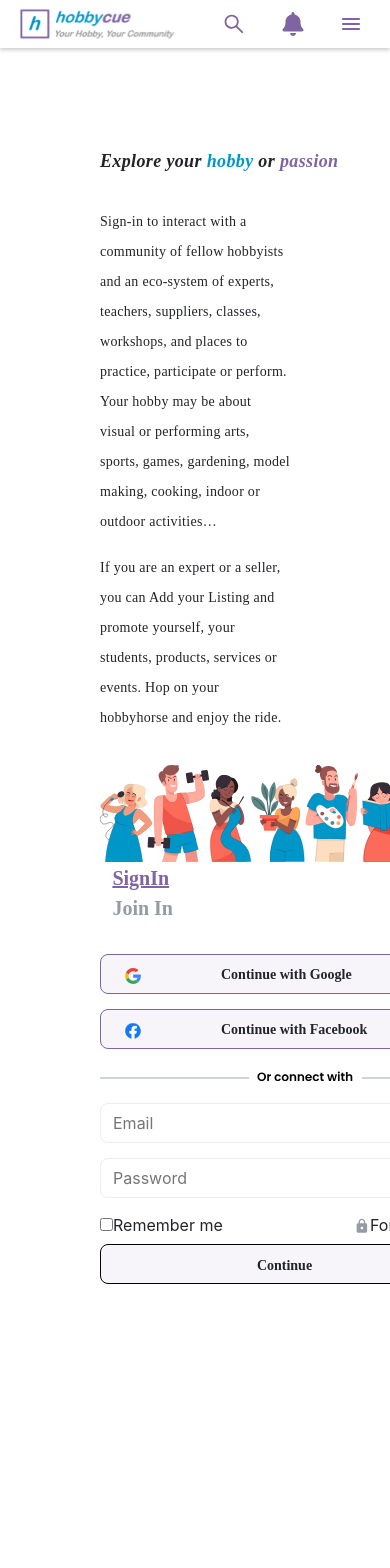
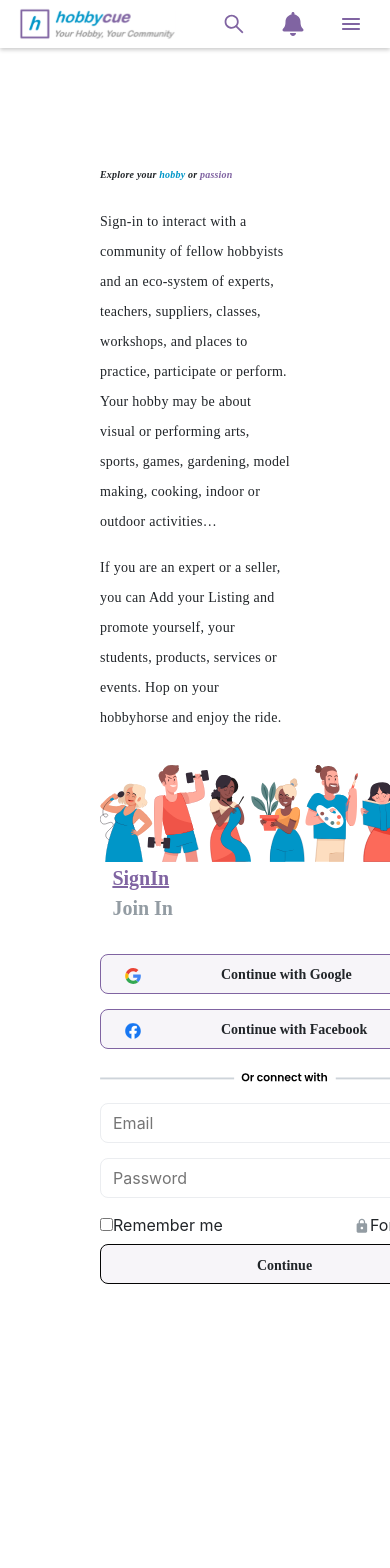
Before and after one commit to Binamragupta/hobbycue, a React (Create React App) app: page / in a window 390 px wide. Shown: the top 1568 px of the page. Built offline with nearby package versions, Linux system fonts and the light colour scheme.

Commit message:
sec commit

```diff
--- a/src/CSS/Homepage.css
+++ b/src/CSS/Homepage.css
@@ -97,18 +97,16 @@
 
     }
     .head{
-        width: 288px;
+        width: 100%;
         height: 27px;
         top: 32px;
         left: 24px;
         gap: 0px;
         opacity: 0px;
         font-family: Poppins;
-        font-size: 18px;
+        font-size: 10px;
         font-style: italic;
         font-weight: 600;
-        line-height: 27px;
-        letter-spacing: 0.02em;
 
 
     }
--- a/src/Signin.js
+++ b/src/Signin.js
@@ -24,7 +24,7 @@ function Signin() {
                 Continue with Facebook
                 </div>
         </div>
-        <div className='conimg'><img src={conimg} alt="" /></div>
+        <div ><img src={conimg} alt="" className='conimg'/></div>
         <div><input type="text" className='emailinp' placeholder='Email'/></div>
         <div><input type="text" className='emailinp' placeholder='Password'/></div>
         <div className='forgetpass'>
```
